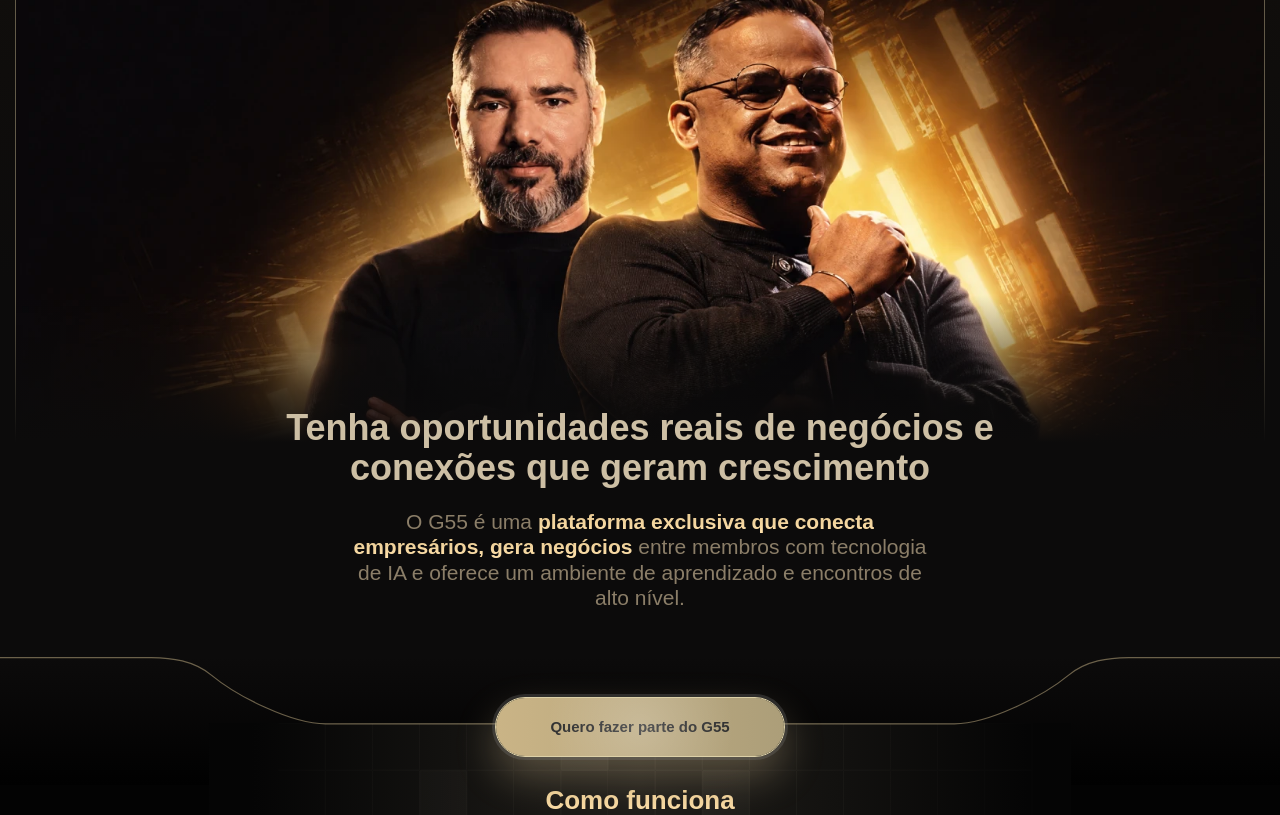
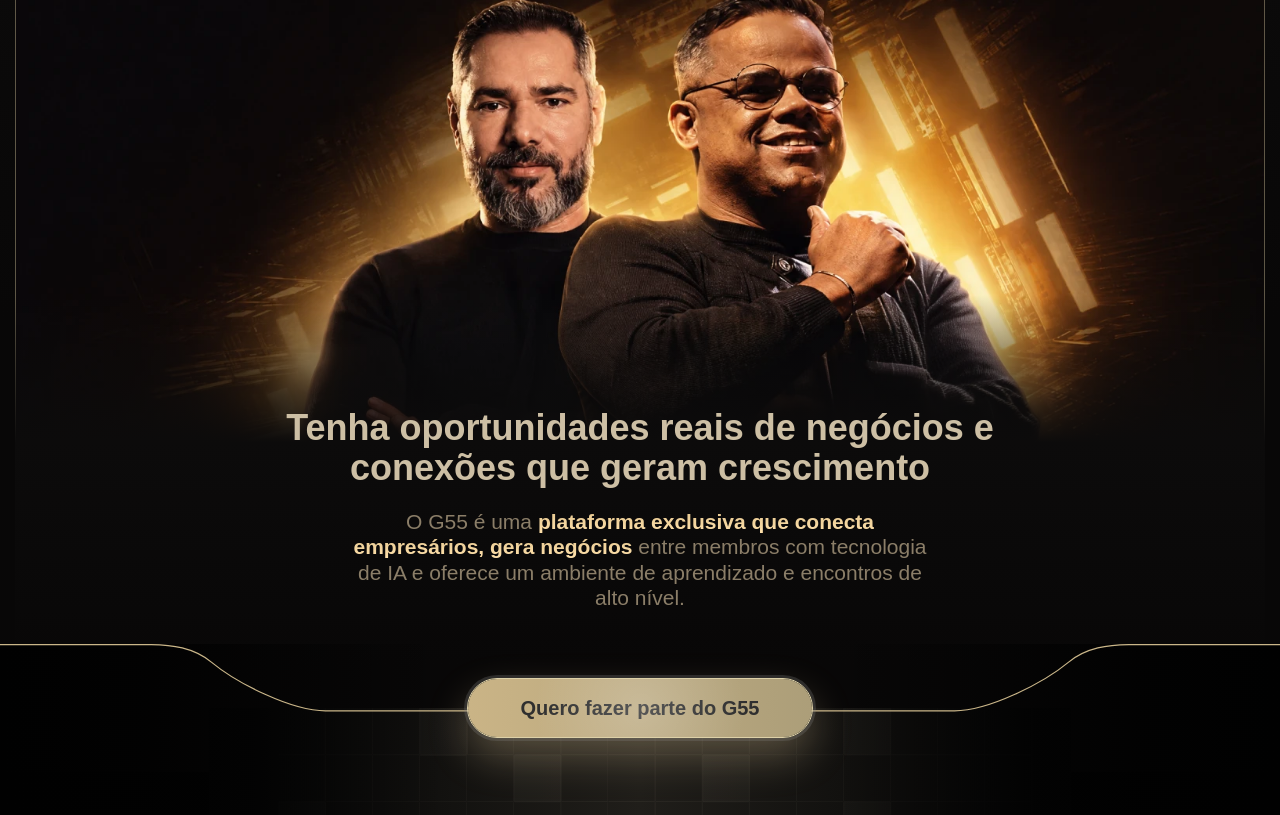
Before and after one commit to renandsgn/g55, a plain HTML site: page index.html in a window 1280 px wide. Shown: the part 135-950 px from the top of the page. Drawn offline with Linux system fonts and the light colour scheme.

Commit message:
como funciona front concluído

```diff
--- a/index.html
+++ b/index.html
@@ -34,25 +34,25 @@
                     </div>
                 </div>
             </div>
-
+            <div class="bottom-line">
+                <div class="both-sideshadow-overlay"></div>
+                <a class="cta-button" href="#" aria-label="Quero fazer parte do G55">
+                    <span>Quero fazer parte do G55</span>
+                </a>
+                <svg width="1080" viewBox="0 0 1080 105" fill="none" xmlns="http://www.w3.org/2000/svg">
+                    <path d="M805.371 56.372C834.385 56.372 880.406 32.8181 901.415 15.4709C916.666 2.87842 935.431 0.620807 952.438 0.5H1071.99H1075.49H1087V104.5M805.371 56.372H524.743M805.371 56.372C776.358 56.372 524.743 56.372 524.743 56.372M524.743 56.372H274.629C245.615 56.372 199.594 32.8181 178.585 15.4709C163.334 2.87842 144.569 0.620807 127.561 0.5H8.00684H4.50525H-7V104.5" stroke="#CAB689" />
+                </svg>
+            </div>
         </section>
 
 
 
         <section class="como-funciona" aria-labelledby="como-funciona-title">
             <div class="both-sideshadow-overlay"></div>
-            <div class="bottom-line">
-                <a class="cta-button" href="#" aria-label="Quero fazer parte do G55">
-                    Quero fazer parte do G55
-                </a>
-                <svg width="1080" viewBox="0 0 1080 105" fill="none" xmlns="http://www.w3.org/2000/svg">
-                    <path d="M805.371 56.372C834.385 56.372 880.406 32.8181 901.415 15.4709C916.666 2.87842 935.431 0.620807 952.438 0.5H1071.99H1075.49H1087V104.5M805.371 56.372H524.743M805.371 56.372C776.358 56.372 524.743 56.372 524.743 56.372M524.743 56.372H274.629C245.615 56.372 199.594 32.8181 178.585 15.4709C163.334 2.87842 144.569 0.620807 127.561 0.5H8.00684H4.50525H-7V104.5" stroke="#CAB689" />
-                </svg>
-            </div>
-            <div class="wrapper">
+            <div class="wrapper" style="">
                 <div class="como-funciona__content">
-                    <h2 class="como-funciona__title" id="como-funciona-title">Como funciona</h2>
 
+                    <h2 class="como-funciona__title">Como funciona</h2>
                     <div class="como-funciona__steps">
                         <article class="como-funciona__card">
                             <figure class="como-funciona__icon como-funciona__icon--radar" aria-hidden="true">
--- a/less/home.less
+++ b/less/home.less
@@ -33,22 +33,54 @@
 /* Hero */
 .hero {
     position: relative;
-    overflow: hidden;
+    // overflow: hidden;
     background: linear-gradient(180deg, #120F0C 0%, rgba(37, 31, 22, 0.42) 100%);
     position: relative;
     // padding-bottom: 50px;
-    background: linear-gradient(180deg, #0C070B 0%, #0b0b0b 100%);
+    background: linear-gradient(180deg, #0C070B 0%, #0c0a09 100%);
 
     // margin-bottom: -3vw;
-    padding-bottom: 30px;
+    // padding-bottom: 30px;
 
     &::before {
         content: '';
         position: absolute;
         width: 100%;
         height: 100%;
-        background: linear-gradient(180deg, #120F0C 0%, #0c0b0b 50%);
+        // background: linear-gradient(180deg, #120F0C 0%, #0c0b0b 50%);
+        background: linear-gradient(180deg, #0c0b0b 0%, #080707 50%);
     }
+
+    .bottom-line {
+        background: none;
+        margin-top: ~"calc(-4vw + 30px)";
+        z-index: 9;
+
+        &:after {
+            background-position: 50% 5%;
+        }
+    }
+
+
+    .cta-button {
+        left: 0;
+        right: 0;
+        margin: 0 auto;
+        z-index: 9999;
+        transform: translate(0, -50%);
+        top: 5vw;
+        position: absolute;
+    }
+
+    // &:after {
+    //     content: '';
+    //     position: absolute;
+    //     width: 100%;
+    //     bottom: 0;
+    //     height: 55px;
+    //     background: linear-gradient(180deg, rgb(9 7 7 / 0%) 0%, #000000 100%);
+    //     z-index: 2;
+    // }
 }
 
 
@@ -79,7 +111,7 @@
         z-index: 2;
         height: 381px;
         max-height: 54%;
-        background: linear-gradient(180deg, rgba(12, 7, 11, 0) 2.92%, #0c0b0b 41.56%, #0c0b0b 100%);
+        background: linear-gradient(180deg, rgba(12, 7, 11, 0) 2.92%, #0c0b0b 41.56%, #080707 100%);
         pointer-events: none;
     }
 }
@@ -132,13 +164,13 @@
 .hero__content {
     position: relative;
     z-index: 3;
-    max-width: 800px;
+    max-width: 820px;
     width: 100%;
     margin: 0 auto;
     text-align: center;
 
     box-sizing: border-box;
-    padding: 0 20px;
+    padding: 0 26px;
 }
 
 .hero__title {
@@ -161,6 +193,7 @@
     font-weight: 400;
     line-height: 1.22;
     color: #8B7E68;
+    padding: 0 10px;
 }
 
 .hero__text strong {
@@ -191,7 +224,8 @@
 
     z-index: 2;
     position: relative;
-
+    min-height: 50px;
+    max-height: ~"calc(180px + 3vw)";
     width: 100%;
     // max-height: 200px;
 
@@ -213,31 +247,33 @@
         margin: 0 auto;
         z-index: -1;
         max-width: 100%;
-        top: 52%;
+        top: 5vw;
         background-size: 70vw;
         background-repeat: no-repeat;
-        background-position: 50% 20%;
+        background-position: 50% 4%;
         background-size: ~"calc(350px + 40vw)";
     }
 
 
+
     .cta-button {
         // top: 100px;
-        z-index: 99;
-        left: 0;
-        right: 0;
-        margin: 0 auto;
+        // z-index: 99;
+        // left: 0;
+        // right: 0;
+        // margin: 0 auto;
 
-        top: ~"calc(50% + 6px)";
-        position: absolute;
-        transform: translate(0, -50%);
+        // top: ~"calc(50% + 6px)";
+        // position: absolute;
+        // transform: translate(0, -50%);
     }
 
     svg {
         width: 100%;
-        opacity: .5;
+        opacity: 1;
         position: relative;
         height: 100%;
+        z-index: 999;
     }
 
     .querie(screen, 680px, {
@@ -252,13 +288,14 @@
 .cta-button {
     position: relative;
     .flex(center, center);
-    max-width: 290px;
+    // max-width: 290px;
     min-width: 289px;
+    max-width: ~"calc(320px + 2vw)";
     min-height: 60px;
     margin-top: 0;
     padding: 0 36px;
     overflow: hidden;
-    font-size: 15px;
+    font-size: 20px;
     line-height: 1.2;
     font-weight: 600;
     color: #2F2F2F;
@@ -266,7 +303,18 @@
     border: 1.5px solid #DDD1A8;
     .border-radius(200px);
     .box-shadow(~"0 0 0 3px rgba(132, 130, 130, .25), 0 18px 40px rgba(255, 225, 171, .28)");
-    .transition(all .25s ease);
+    .transition(box-shadow .25s ease);
+
+    span {
+        // position: absolute;
+        // top: 50%;
+        width: 100%;
+        text-align: center;
+        // .translate(0, 50%);
+        left: 0;
+        right: 0;
+        margin: 0 auto;
+    }
 
     &::before {
         content: '';
@@ -278,9 +326,13 @@
     }
 
     &:hover {
-        .transform(translateY(-2px));
+        // .transform(translateY(-2px));
         .box-shadow(~"0 0 0 3px rgba(132, 130, 130, .25), 0 22px 48px rgba(255, 225, 171, .34)");
     }
+
+    .querie(screen, 620px, {
+        font-size: 17px;
+    });
 }
 
 /* Responsive */
@@ -426,21 +478,64 @@
 
 
 
+.both-sideshadow-overlay {
+    position: absolute;
+    inset: 0;
+    z-index: 9;
+    overflow: hidden;
+    pointer-events: none;
+    display: inline;
+
+    &::before,
+    &::after {
+        content: '';
+        position: absolute;
+        top: 0;
+        bottom: 0;
+
+        width: 35%;
+        // max-width: 360px;
+        // min-width: 140px;
+        pointer-events: none;
+    }
+
+    &::before {
+        left: 0;
+        background: linear-gradient(90deg, #010101 0%, rgba(1, 1, 1, .86) 32%, rgba(1, 1, 1, 0) 100%);
+    }
+
+    &::after {
+        right: 0;
+        background: linear-gradient(270deg, #010101 0%, rgba(1, 1, 1, .86) 32%, rgba(1, 1, 1, 0) 100%);
+    }
+}
+
 /* Como funciona */
 .como-funciona {
     position: relative;
     // overflow: hidden;
-    margin-top: -3vw;
+    // margin-top: -3vw;
     padding: 0 0 96px;
 
+    .wrapper {
+
+        .cta-button {
+            top: ~"calc(-4.5vw - 30px)";
+            z-index: 999;
+            left: 0;
+            right: 0;
+            margin: 0 auto;
+        }
+    }
+
     &::before {
-        content: '';
-        position: absolute;
-        inset: 0;
-        background: url('../img/bg_como_funciona.svg') center top / 953px auto repeat-y;
-        mix-blend-mode: overlay;
-        opacity: .34;
-        pointer-events: none;
+        // content: '';
+        // position: absolute;
+        // inset: 0;
+        // background: url('../img/bg_como_funciona.svg') center top / 953px auto repeat-y;
+        // mix-blend-mode: overlay;
+        // opacity: .34;
+        // pointer-events: none;
     }
 
     &::after {
@@ -458,7 +553,7 @@
 
     .wrapper {
         position: relative;
-        z-index: 2;
+        z-index: 99999;
     }
 
     .como-funciona__content {
@@ -488,6 +583,8 @@
         font-size: 26px;
         line-height: 1.2;
         font-weight: 700;
+        padding-top: 40px;
+        position: relative;
         color: #FFE1AB;
         background: linear-gradient(180deg, #E3C58E 0%, #FFE1AB 100%);
         -webkit-background-clip: text;
@@ -515,14 +612,14 @@
         .flex(space-between, center, wrap);
 
         &::before {
-            content: '';
-            position: absolute;
-            right: -80px;
-            bottom: -90px;
-            width: 260px;
-            height: 260px;
-            background: radial-gradient(circle, rgba(255, 225, 171, .12), transparent 68%);
-            pointer-events: none;
+            // content: '';
+            // position: absolute;
+            // right: -80px;
+            // bottom: -90px;
+            // width: 260px;
+            // height: 260px;
+            // background: radial-gradient(circle, rgba(255, 225, 171, .12), transparent 68%);
+            // pointer-events: none;
         }
     }
 
@@ -583,7 +680,7 @@
         }
 
         p {
-            max-width: 305px;
+            max-width: 254px;
             margin-bottom: 16px;
             font-size: 17px;
             line-height: 1.25;
```
Also changed, not shown: css/home.css.
